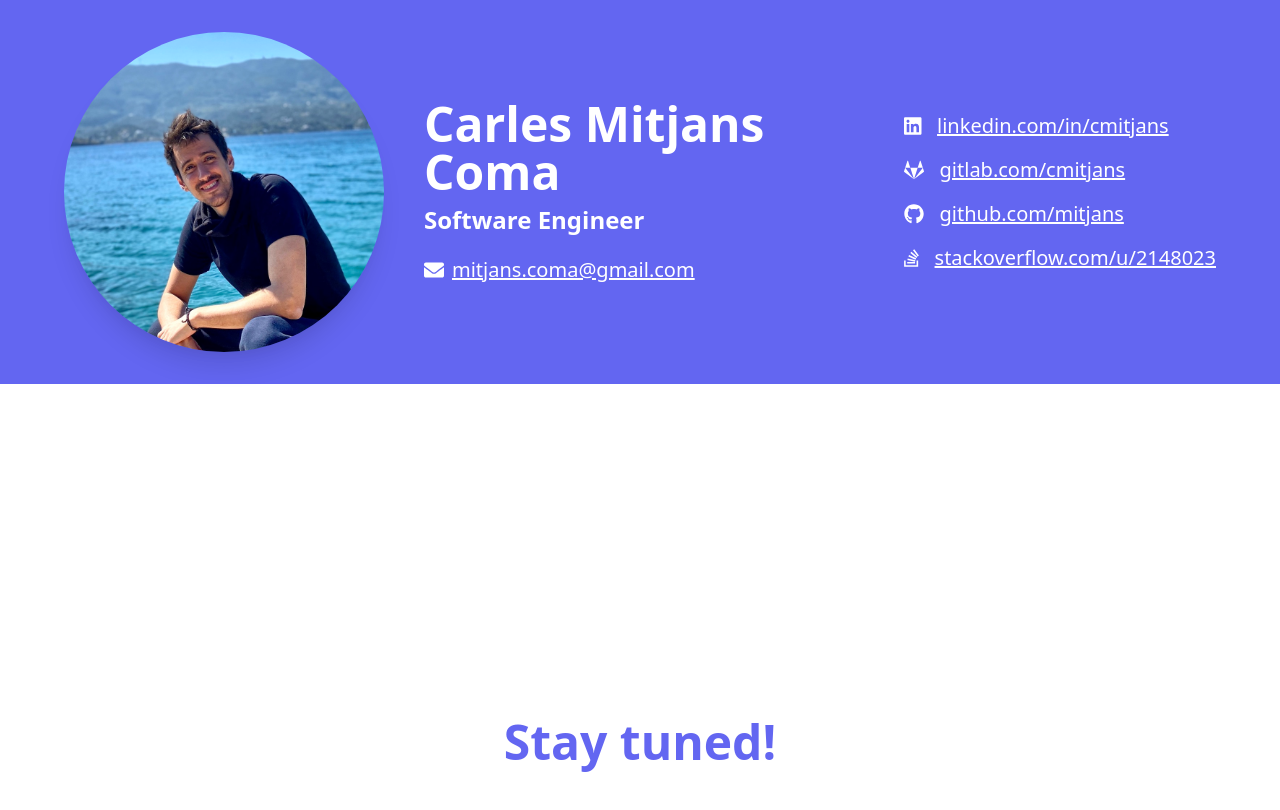
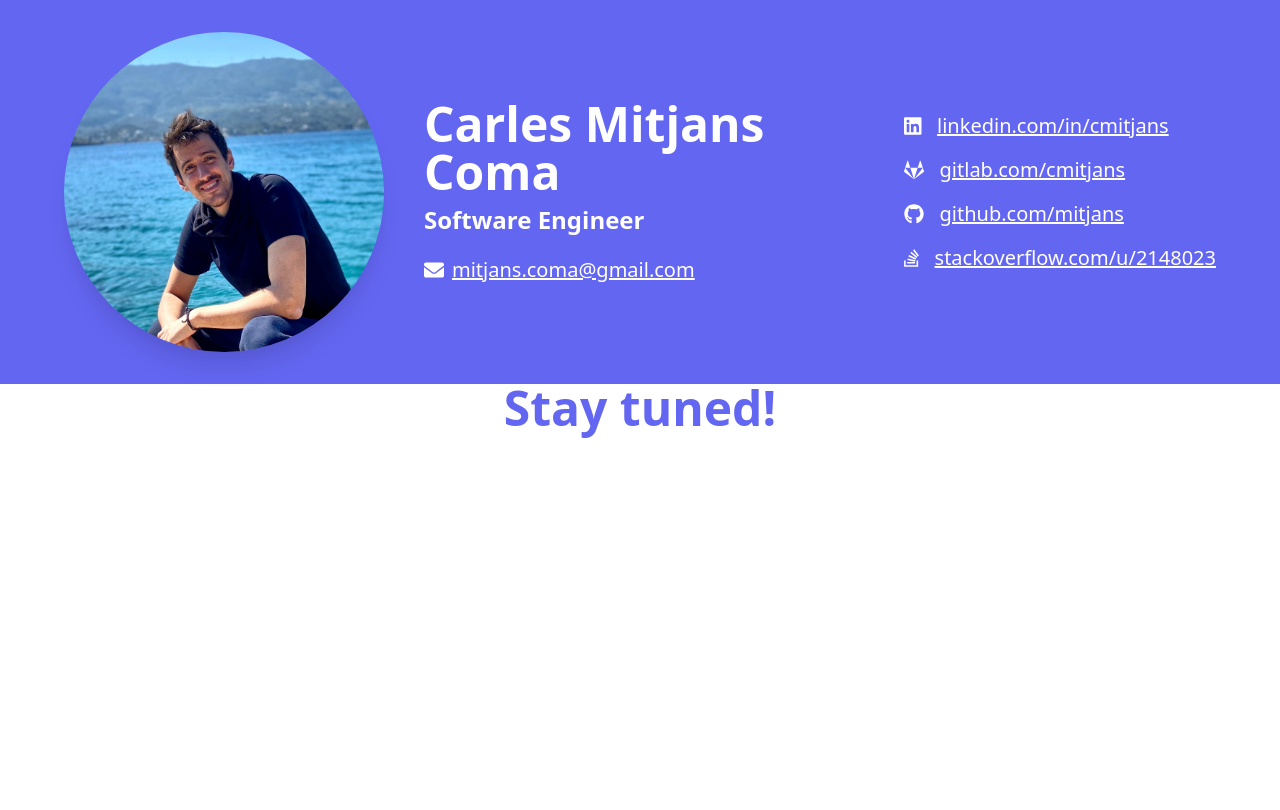
Before and after one commit to mitjans/vue-kinesis, a Vue app: page / in a window 1280 px wide. Shown: the top 810 px of the page. Built offline with nearby package versions, Linux system fonts and the light colour scheme; a web font is replaced by a local one.

Commit message:
chore: Remove content hardcoded height

```diff
--- a/src/App.vue
+++ b/src/App.vue
@@ -41,7 +41,6 @@ export default {
 
 #content {
   @apply transition-all duration-500 pt-96;
-  height: 1100px;
 }
 
 #content.scrolling {
```
